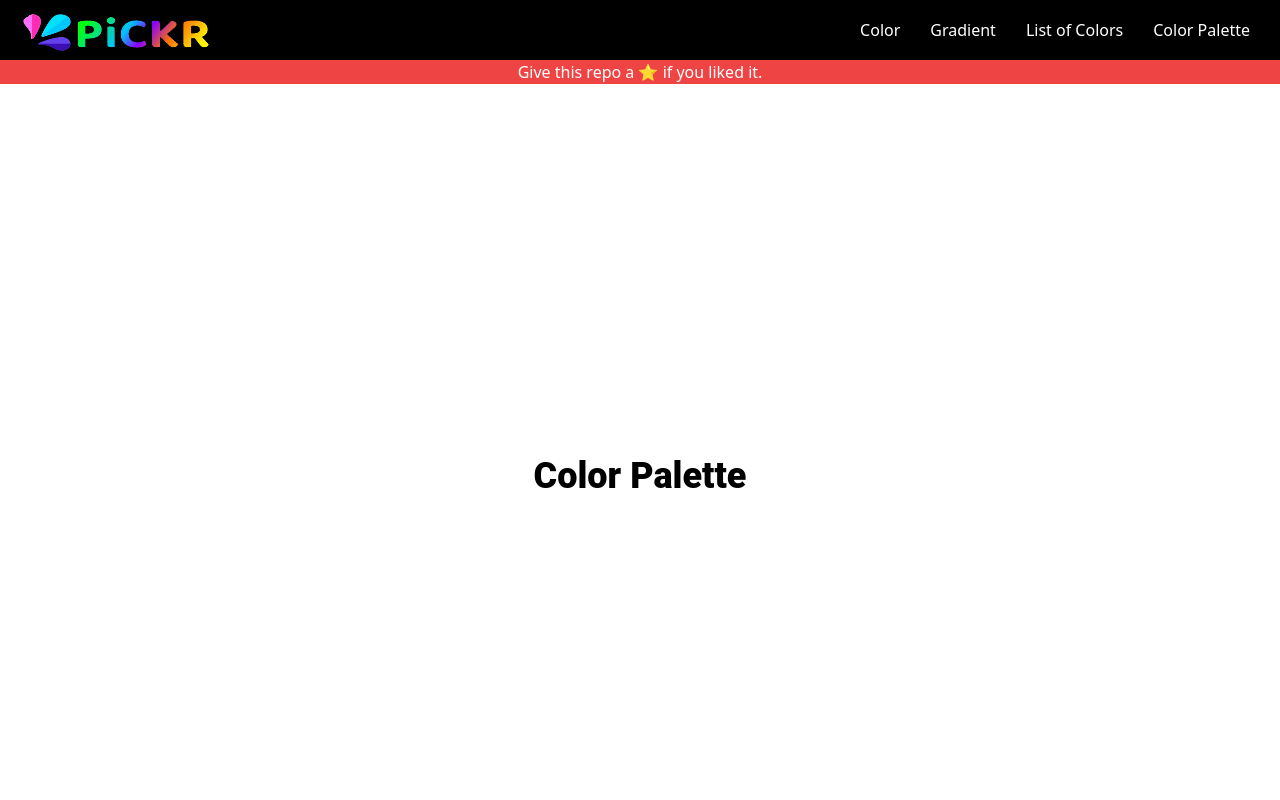
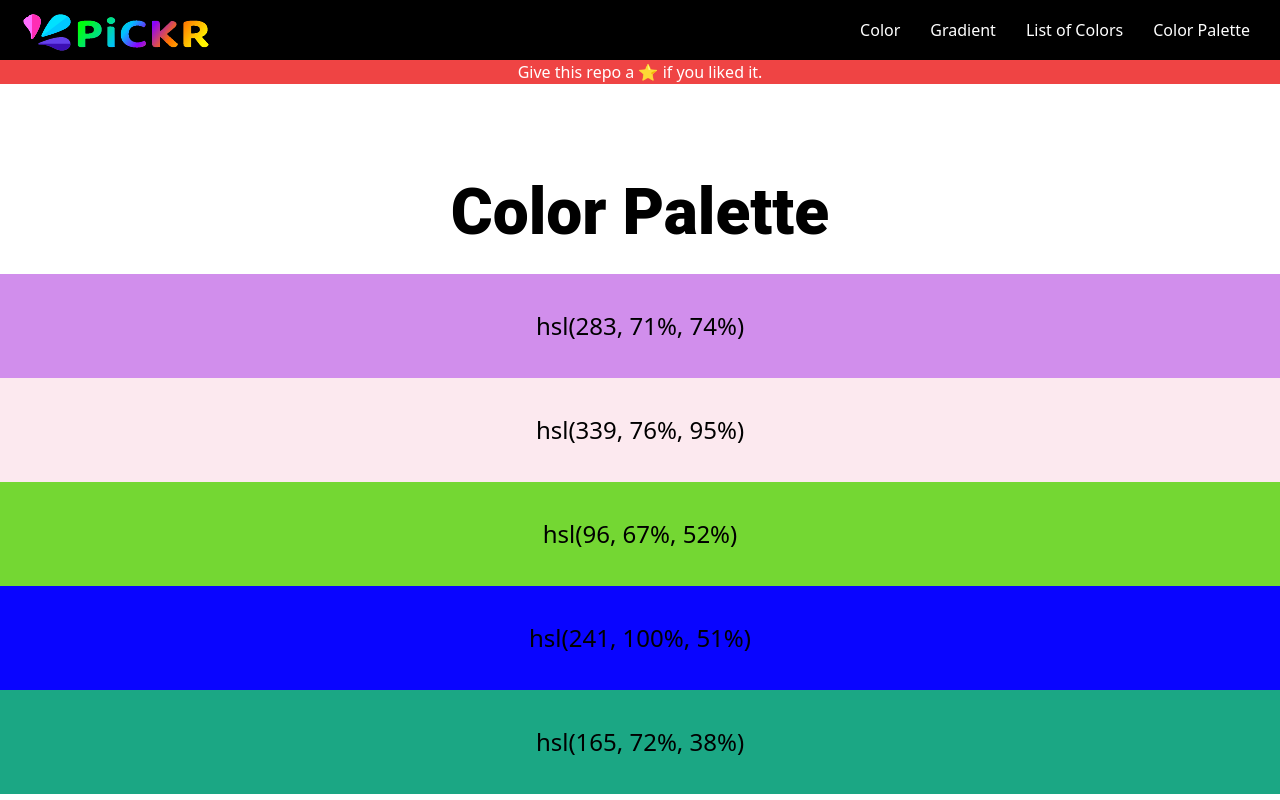
Before and after one commit to laxupaddhyay/pickr-app, a React (Create React App) app: page /color-palette in a window 1280 px wide. Shown: the top 800 px of the page. Built offline with nearby package versions, Linux system fonts and the light colour scheme.

Commit message:
Update ColorPalette.js

```diff
--- a/src/components/ColorPalette.js
+++ b/src/components/ColorPalette.js
@@ -24,10 +24,10 @@ const ColorPalette = () => {
     const brightness = (bgColor.match(/(\d+)/g) || []).reduce((a, b) => a + parseInt(b), 0) / 300;
 
     if (brightness < 0.1) {
-      return "text-white";
+      return "white";
     }
 
-    return brightness > 0.5 ? "text-black" : "text-white";
+    return brightness > 0.5 ? "black" : "white";
   };
 
   const copyToClipboard = (code) => {
@@ -35,17 +35,25 @@ const ColorPalette = () => {
   };
 
   return (
-    <div className="min-h-screen flex flex-col items-center justify-center">
-      <div className="mb-4 text-center">
-        <h1 className="text-4xl">Color Palette</h1>
-      </div>
+    <div style={{ width: "100vw", height: "100vh", display: "flex", flexDirection: "column", alignItems: "center", justifyContent: "center" }}>
+      <h1 style={{ fontSize: "4rem", marginBottom: "1.5rem" }}>Color Palette</h1>
       {colors.map((color) => (
         <div
           key={color.color}
-          style={{ backgroundColor: color.color }}
-          className={`w-full h-1/5 flex items-center justify-center cursor-pointer text-1.5rem ${getTextColor(color.color)}`}
+          style={{
+            backgroundColor: color.color,
+            width: "100%",
+            height: "13%",
+            display: "flex",
+            alignItems: "center",
+            justifyContent: "center",
+            cursor: "pointer",
+            fontSize: "1.5rem",
+            color: getTextColor(color.color),
+          }}
           onClick={() => copyToClipboard(color.code)}
         >
+          {color.code}
         </div>
       ))}
     </div>
```
